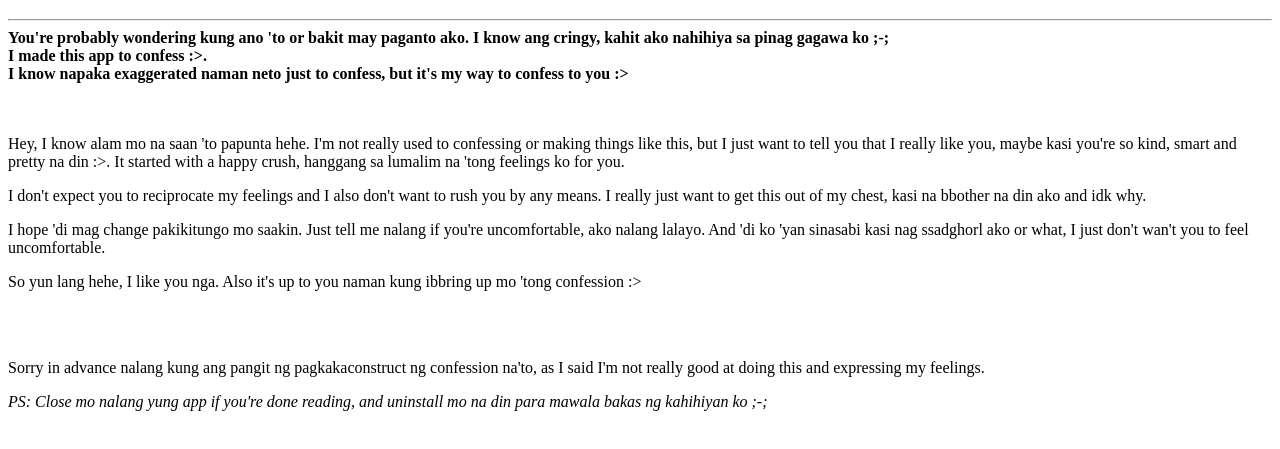
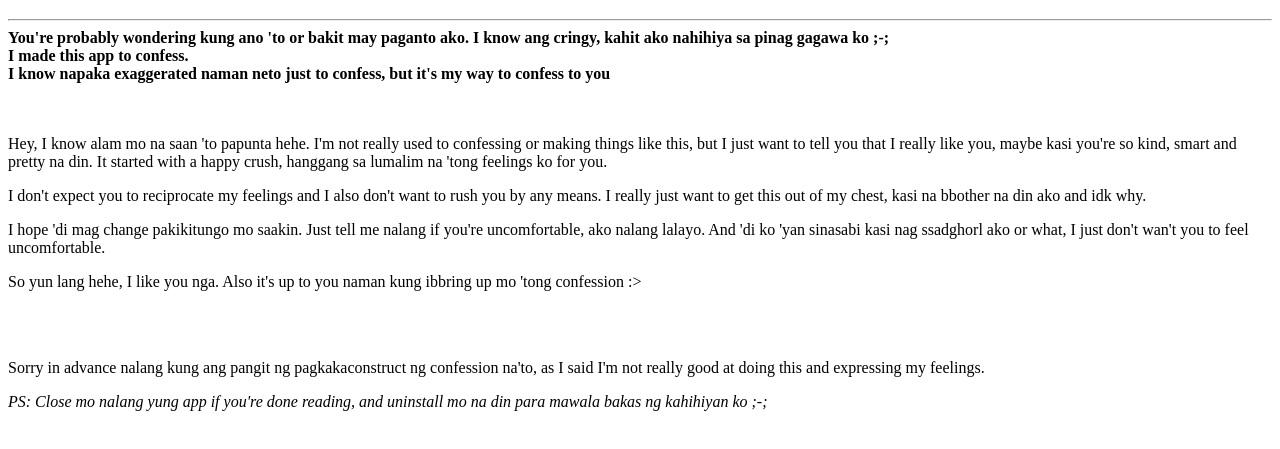
Before and after one commit to jughsy/hi, a plain HTML site: page index.html in a window 1280 px wide. Shown: the part 61-510 px from the top of the page. Drawn offline with Linux system fonts and the light colour scheme.

Commit message:
Update index.html

```diff
--- a/index.html
+++ b/index.html
@@ -9,9 +9,9 @@
     <h1>HI :></h1>
     <hr>
 <b>You're probably wondering kung ano 'to or bakit may paganto ako. I know ang cringy, kahit ako nahihiya sa pinag gagawa ko ;-;</b><br>
-<b>I made this app to confess :>.</b><br>
-<b>I know napaka exaggerated naman neto just to confess, but it's my way to confess to you :></b><br><br><br>
-<p>Hey, I know alam mo na saan 'to papunta hehe. I'm not really used to confessing or making things like this, but I just want to tell you that I really like you, maybe kasi you're so kind, smart and pretty na din :>. It started with a happy crush, hanggang sa lumalim na 'tong feelings ko for you.</p>
+<b>I made this app to confess.</b><br>
+<b>I know napaka exaggerated naman neto just to confess, but it's my way to confess to you</b><br><br><br>
+<p>Hey, I know alam mo na saan 'to papunta hehe. I'm not really used to confessing or making things like this, but I just want to tell you that I really like you, maybe kasi you're so kind, smart and pretty na din. It started with a happy crush, hanggang sa lumalim na 'tong feelings ko for you.</p>
 <p>I don't expect you to reciprocate my feelings and I also don't want to rush you by any means. I really just want to get this out of my chest, kasi na bbother na din ako and idk why.</p>
 <p>I hope 'di mag change pakikitungo mo saakin. Just tell me nalang if you're uncomfortable, ako nalang lalayo. And 'di ko 'yan sinasabi kasi nag ssadghorl ako or what, I just don't wan't you to feel uncomfortable.</p>
 <p>So yun lang hehe, I like you nga. Also it's up to you naman kung ibbring up mo 'tong confession :></p><br><br>
```
